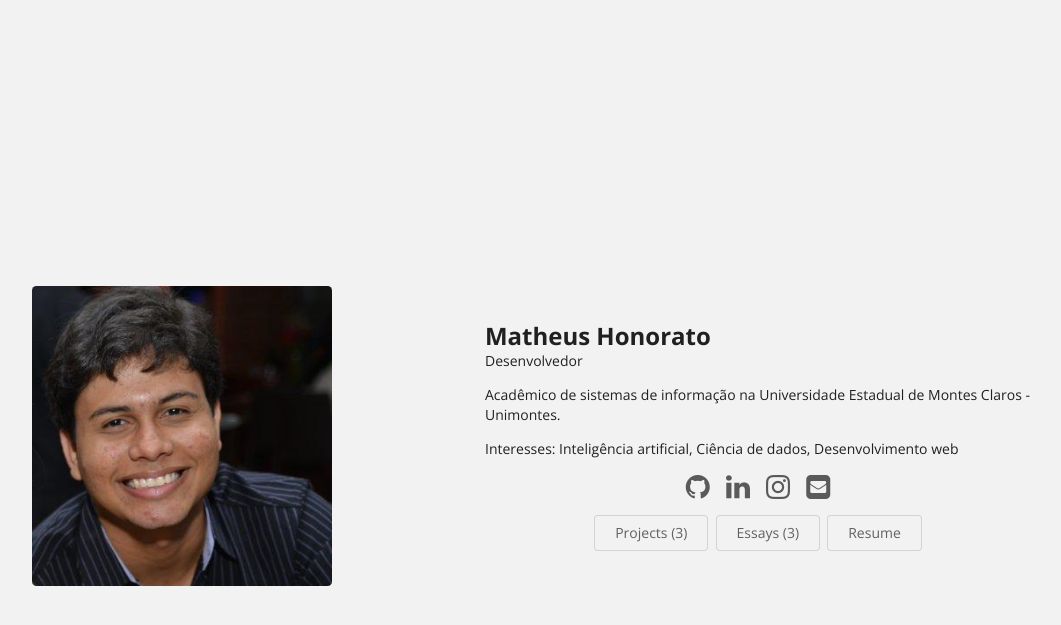
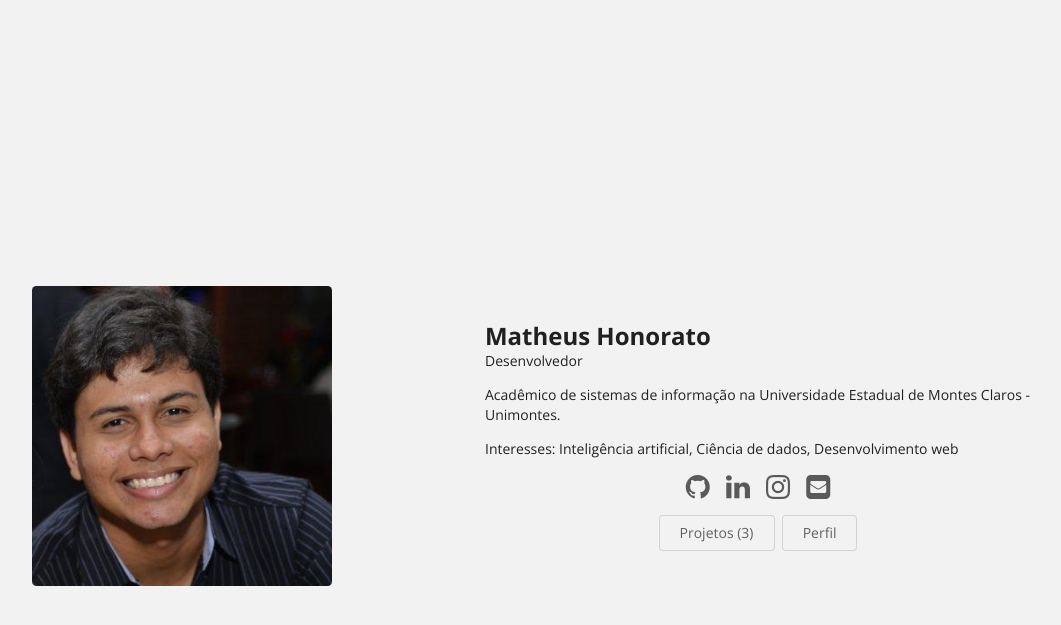
Before and after one commit to MatheusHonorato/matheushonorato.github.io, a Jekyll site: the page built from index.html, in a window 1280 px wide. Shown: the top 625 px of the page, without its empty margins (169-1230 px from the left). Built offline with Jekyll 4.4.1, drawn with Linux system fonts in a browser that asks for light colours.

Commit message:
up home page labels

```diff
--- a/_config.yml
+++ b/_config.yml
@@ -10,7 +10,7 @@ baseurl: ""
 
 # OPTIONAL CHANGES
 # You might want to change the bio page label to something else, such as CV
-bio-page-label: Resume
+bio-page-label: Perfil
 # You might want to change the theme associated with one or more sections of the site.
 # Defining your own custom theme variations is easy. See the documentation.
 theme-home: theme-home-builtin-2.html
--- a/_includes/theme-home-builtin-2.html
+++ b/_includes/theme-home-builtin-2.html
@@ -28,11 +28,11 @@
     </p>
     <p style="text-align: center">
       <a href="{{ site.baseurl}}/projects/">
-        <button class="ui basic button">Projects ({{ num_projects }})</button>
+        <button class="ui basic button">Projetos ({{ num_projects }})</button>
       </a>
-      <a href="{{ site.baseurl}}/essays/">
+      <!--<a href="{{ site.baseurl}}/essays/">
         <button class="ui basic button">Essays ({{ num_essays }})</button>
-      </a>
+      </a>-->
       <a href="{{ site.baseurl}}/bio/">
         <button class="ui basic button">{{ site.bio-page-label }}</button>
       </a>
```
